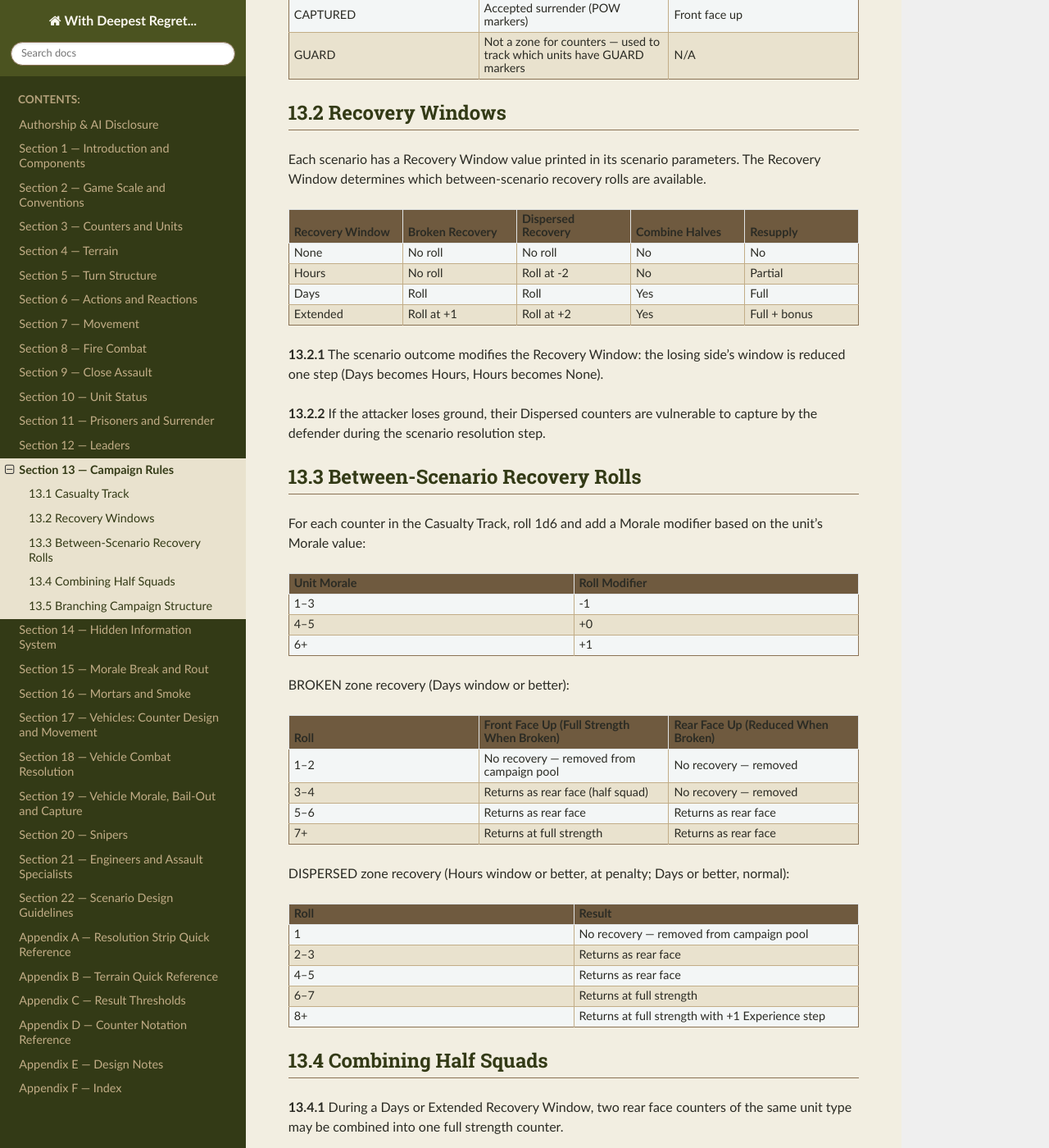
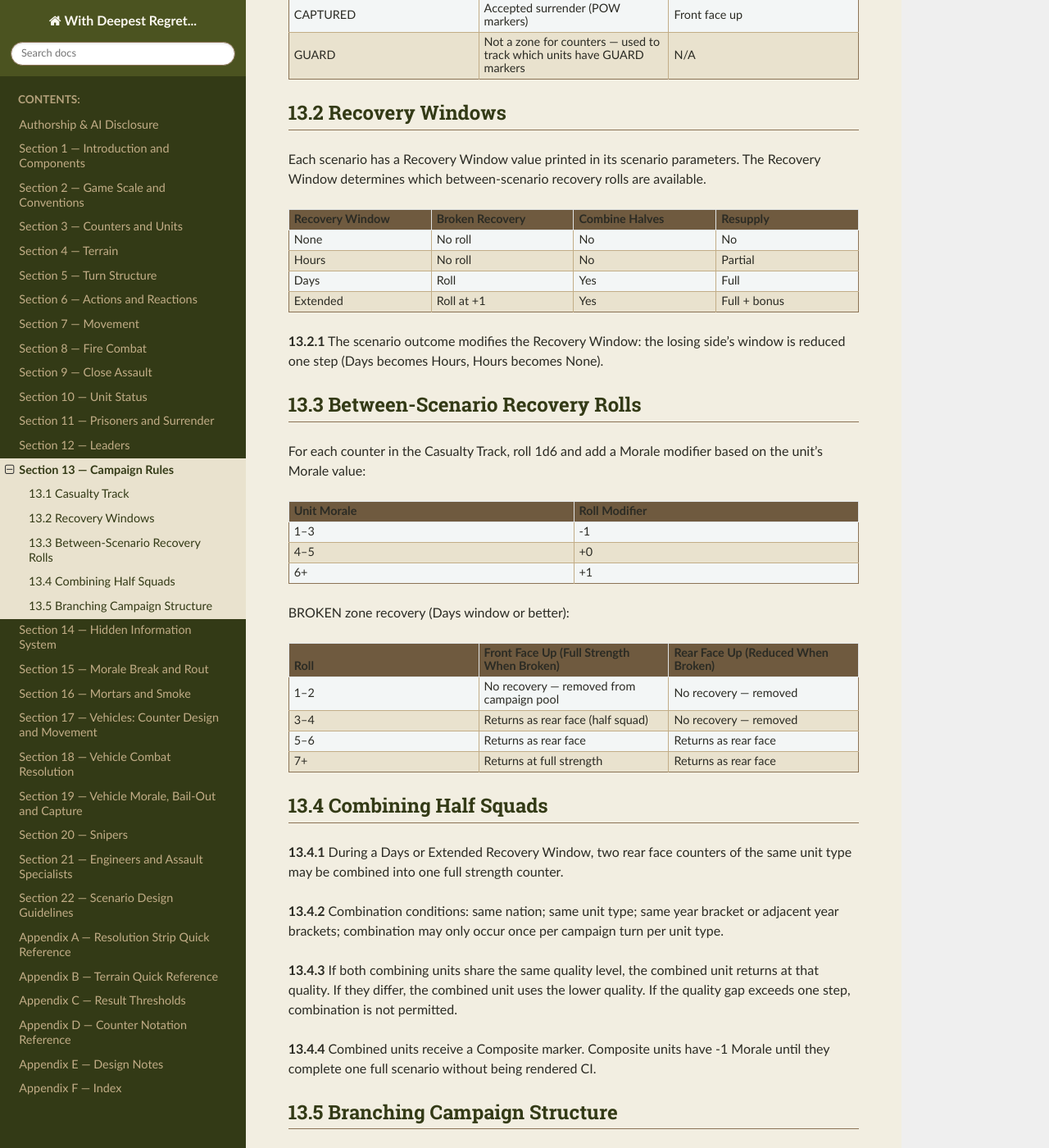
Before and after one commit to spugnoid/wdr-wargame, a Sphinx documentation site: the page built from docs/source/section_13__campaign_rules.rst, in a window 1280 px wide and 1400 px high, scrolled down 481 px. Shown: the whole window at 82% size. Built offline with Sphinx 7.4.7 and the Read the Docs theme 3.1.0, drawn with Linux system fonts in a browser that asks for light colours.

Commit message:
fix: remove Section 13 recovery paths superseded by Administrative Capture
A Dispersed unit is never left in the Casualty Track at a
between-scenario boundary anymore (Rule 11.2a resolves it in-scenario
either way), so the 13.2 Recovery Window table's Dispersed Recovery
column, Rule 13.2.2's narrower "attacker loses ground" capture clause,
and 13.3's DISPERSED zone recovery table are all dead content --
removed rather than left stale. Broken units and their between-scenario
recovery table are untouched.

Also updates the Appendix F index: a new Administrative Capture
heading, and cross-references added to the Casualty Track, POW
markers, DISPERSED zone, and Rout entries.

Co-Authored-By: Claude Sonnet 5 <noreply@anthropic.com>

```diff
--- a/docs/source/section_13__campaign_rules.rst
+++ b/docs/source/section_13__campaign_rules.rst
@@ -42,34 +42,27 @@ Each scenario has a Recovery Window value printed in its scenario parameters. Th
 
    * - **Recovery Window**
      - **Broken Recovery**
-     - **Dispersed Recovery**
      - **Combine Halves**
      - **Resupply**
    * - None
-     - No roll
      - No roll
      - No
      - No
    * - Hours
      - No roll
-     - Roll at -2
      - No
      - Partial
    * - Days
-     - Roll
      - Roll
      - Yes
      - Full
    * - Extended
      - Roll at +1
-     - Roll at +2
      - Yes
      - Full + bonus
 
 
 **13.2.1**  The scenario outcome modifies the Recovery Window: the losing side's window is reduced one step (Days becomes Hours, Hours becomes None).
-
-**13.2.2**  If the attacker loses ground, their Dispersed counters are vulnerable to capture by the defender during the scenario resolution step.
 
 13.3  Between-Scenario Recovery Rolls
 -------------------------------------
@@ -114,26 +107,6 @@ BROKEN zone recovery (Days window or better):
      - Returns as rear face
 
 
-DISPERSED zone recovery (Hours window or better, at penalty; Days or better, normal):
-
-.. list-table::
-   :header-rows: 1
-   :widths: auto
-
-   * - **Roll**
-     - **Result**
-   * - 1
-     - No recovery — removed from campaign pool
-   * - 2–3
-     - Returns as rear face
-   * - 4–5
-     - Returns as rear face
-   * - 6–7
-     - Returns at full strength
-   * - 8+
-     - Returns at full strength with +1 Experience step
-
-
 13.4  Combining Half Squads
 ---------------------------
 
```
Also changed, not shown: docs/source/appendix_f__index.rst (+14 -2 lines).
